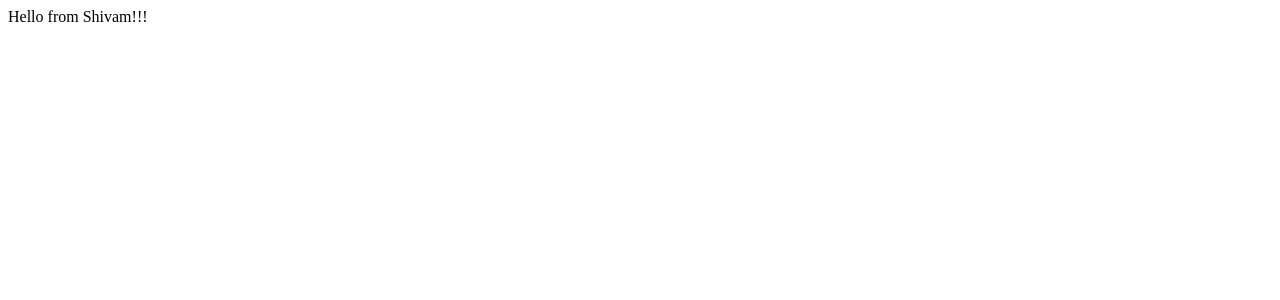
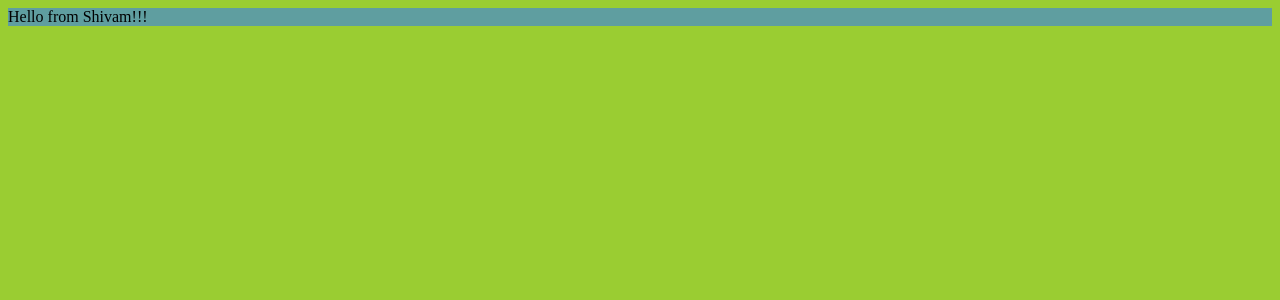
Before and after one commit to ShivamLatawa/react-skeleton, a React app: page / in a window 1280 px wide. Shown: the top 300 px of the page. Built offline with nearby package versions, Linux system fonts and the light colour scheme.

Commit message:
Added scss support

```diff
--- a/package.json
+++ b/package.json
@@ -40,6 +40,7 @@
     "awesome-typescript-loader": "^5.2.1",
     "babel-eslint": "^10.0.1",
     "babel-loader": "^8.0.6",
+    "css-loader": "^2.1.1",
     "eslint": "^5.16.0",
     "eslint-config-airbnb": "^17.1.0",
     "eslint-plugin-import": "^2.17.2",
@@ -47,8 +48,12 @@
     "eslint-plugin-react": "^7.13.0",
     "html-webpack-plugin": "^3.2.0",
     "jest": "^24.8.0",
+    "mini-css-extract-plugin": "^0.6.0",
+    "node-sass": "^4.12.0",
     "path": "^0.12.7",
+    "sass-loader": "^7.1.0",
     "source-map-loader": "^0.2.4",
+    "style-loader": "^0.23.1",
     "webpack": "^4.32.2",
     "webpack-cli": "^3.3.2",
     "webpack-dev-server": "^3.4.1"
--- a/src/App.tsx
+++ b/src/App.tsx
@@ -1,5 +1,6 @@
 import * as React from 'react';
-import Hello from './Hello';
+import Hello from "./Hello";
 
 const App = () => <Hello name="Shivam" />;
+
 export default App;
--- a/src/index.tsx
+++ b/src/index.tsx
@@ -1,5 +1,6 @@
 import * as React from 'react';
 import { render } from 'react-dom';
-import App from './App';
+import App from "./App";
+import './style.scss';
 
 render(<App />, document.getElementById('root'));
--- /dev/null
+++ b/src/style.scss
@@ -0,0 +1,7 @@
+body {
+    background-color: yellowgreen;
+
+    & #root {
+        background-color: cadetblue
+    }
+}
--- a/webpack.config.js
+++ b/webpack.config.js
@@ -1,5 +1,6 @@
 const path = require("path");
 const HtmlWebpackPlugin = require("html-webpack-plugin");
+const MiniCssExtractPlugin = require("mini-css-extract-plugin");
 
 const htmlWebpackPluginConfig = new HtmlWebpackPlugin({
     template: path.join(__dirname, '/src/index.html'),
@@ -22,6 +23,10 @@ module.exports = () => {
                 {
                     test: /\.jsx$/,
                     use: ["babel-loader"]
+                },
+                {
+                    test: /\.scss$/,
+                    use: ["style-loader", "css-loader", "sass-loader"]
                 }
             ]
         },
```
Also changed, not shown: 1 other file (tests, documents, lock files or other folders).
